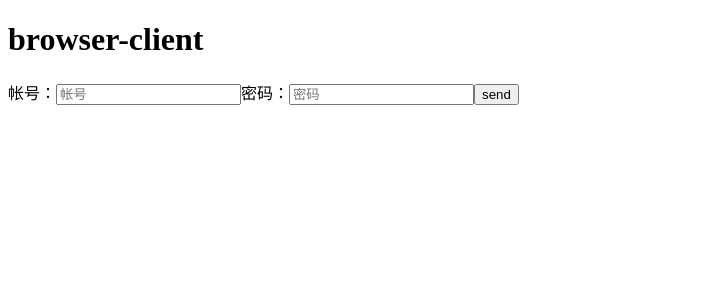
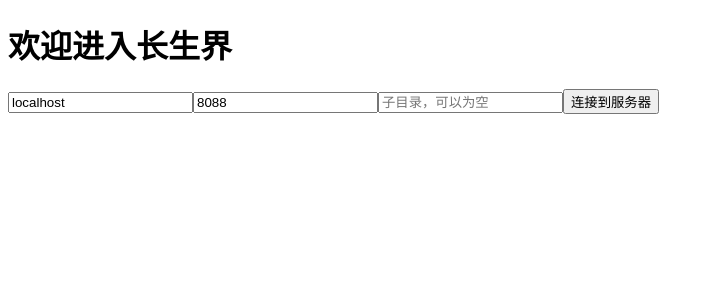
Before and after one commit to sandogeek/browser-client, an Angular app: page / in a window 1280 px wide. Shown: the top 300 px of the page, without its empty margins (0-714 px from the left). Built offline with nearby package versions, Linux system fonts and the light colour scheme; no server answers.

Commit message:
能在界面上配置服务端地址，正确的输入才会发送请求

```diff
--- a/src/app/app.component.html
+++ b/src/app/app.component.html
@@ -1,3 +1,3 @@
-<h1>{{title}}</h1>
+<h1>欢迎进入{{title}}</h1>
 <!-- <app-web-socket-subject></app-web-socket-subject> -->
 <app-login></app-login>
--- a/src/app/app.component.ts
+++ b/src/app/app.component.ts
@@ -9,7 +9,7 @@ import { WebSocketService } from './shared/service/web-socket-service.service';
   styleUrls: ['./app.component.css']
 })
 export class AppComponent implements OnInit {
-  title = 'browser-client';
+  title = '长生界';
 
   constructor(
     private websocketService: WebSocketService
--- a/src/app/login/login.component.html
+++ b/src/app/login/login.component.html
@@ -1,3 +1,12 @@
+<div *ngIf="state!==1">
+  <p *ngIf="state===3">{{hint}}</p>
+  <input name="address" placeholder="地址" type="text" [(ngModel)]="address">
+  <input name="port" placeholder="端口号" type="text" [(ngModel)]="port">
+  <input name="subdir" placeholder="子目录，可以为空" type="text" [(ngModel)]="subdir">
+  <button (click)="connect()">连接到服务器</button>
+</div>
+<div *ngIf="state===1">
+  <p>{{hint}}</p>
   <form (submit)="sendPacket()">
       <label for="account">帐号：</label>
       <input name="account" placeholder="帐号" type="text" [(ngModel)]="account">
@@ -5,3 +14,4 @@
       <input name="password" placeholder="密码" type="password" [(ngModel)]="password">
       <button type="submit">send</button>
     </form>
+</div>
--- a/src/app/login/login.component.ts
+++ b/src/app/login/login.component.ts
@@ -1,6 +1,7 @@
 import { Component, OnInit } from '@angular/core';
 import { WebSocketService } from '../shared/service/web-socket-service.service';
 import { LoginAuthReq } from '../bussiness/login/packet/LoginAuthReq';
+import { stringify } from '@angular/core/src/util';
 
 @Component({
   selector: 'app-login',
@@ -10,19 +11,57 @@ import { LoginAuthReq } from '../bussiness/login/packet/LoginAuthReq';
 export class LoginComponent implements OnInit {
   account: string;
   password: string;
+  address: string;
+  // 1 成功 2 初始状态断开 3显示重连提示
+  state: number;
+  hint: string;
+  port: number;
+  subdir: string;
 
   constructor(
     private wsService: WebSocketService,
     private loginAuthReq: LoginAuthReq
-  ) { }
+  ) {
+    this.address = 'localhost';
+    this.state = 2;
+    this.port = 8088;
+    this.subdir = '';
+  }
 
   ngOnInit() {
+  }
+  connect() {
+    // 订阅了服务器发送过来的消息，并把消息打印在控制台上
+    this.wsService.$observable = this.wsService.createObservableSocket(`ws://${this.address}:${this.port}/${this.subdir}`);
+    this.wsService.$observable.subscribe(
+      data => {
+        if (data as string) {
+          this.state = 1;
+          this.hint = data as string;
+        }
+        console.log(data);
+      },
+      err => console.log(err),
+      () => {
+        this.state = 3;
+        this.hint = '服务器已关闭此channel,请重新连接';
+        console.log(this.hint);
+      }
+    );
   }
 
   // 向服务端发送消息
   sendPacket() {
+    if (this.account === undefined || this.account === '') {
+      this.hint = '帐号不能为空';
+      return;
+    } else if (this.password === undefined || this.password === '') {
+      this.hint = '密码不能为空';
+      return;
+    }
     this.loginAuthReq.$account = this.account;
     this.loginAuthReq.$password = this.password;
     this.wsService.sendPacket(this.loginAuthReq);
+    this.hint = undefined;
   }
 }
--- a/src/app/shared/service/web-socket-service.service.ts
+++ b/src/app/shared/service/web-socket-service.service.ts
@@ -1,7 +1,7 @@
 import { Injectable, OnInit } from '@angular/core';
 import { Observable } from 'rxjs';
 import { ReqPakcet} from '../model/packet/ReqPacket';
-import { RespPacket } from '../model/packet/RespPakcet';
+// import { RespPacket } from '../model/packet/RespPakcet';
 import { IPacket } from '../model/packet/IPacket';
 import { PacketId } from '../model/packet/PacketId';
 import { load, Root } from 'protobufjs';
@@ -12,7 +12,7 @@ import { load, Root } from 'protobufjs';
 })
 export class WebSocketService {
   private ws: WebSocket;
-  private observable: Observable<RespPacket>;
+  private observable: Observable<any>;
 
     /**
      * Getter $ws
@@ -24,9 +24,9 @@ export class WebSocketService {
 
     /**
      * Getter $observable
-     * @return {Observable<RespPacket>}
+     * @return {Observable<any>}
      */
-  public get $observable(): Observable<RespPacket> {
+  public get $observable(): Observable<any> {
     return this.observable;
   }
 
@@ -40,30 +40,24 @@ export class WebSocketService {
 
     /**
      * Setter $observable
-     * @param {Observable<RespPacket>} value
+     * @param {Observable<any>} value
      */
-  public set $observable(value: Observable<RespPacket>) {
+  public set $observable(value: Observable<any>) {
     this.observable = value;
   }
 
   constructor(
     private packetId: PacketId
   ) {
-    // 订阅了服务器发送过来的消息，并把消息打印在控制台上
-    this.createObservableSocket('ws://localhost:8088/')
-    .subscribe(
-      data => console.log(data),
-      err => console.log(err),
-      () => console.log('流已经结束')
-    );
   }
 
   // 返回一个可观测的流，包括服务器返回的消息
-  createObservableSocket(url: string): Observable<RespPacket> {
+  createObservableSocket(url: string): Observable<any> {
     this.ws = new WebSocket(url);
     this.ws.binaryType = 'arraybuffer';
     return new Observable(
       observer => {
+        this.ws.onopen = (event) => observer.next('连接到服务器成功');
         this.ws.onmessage = (event) => {
           // 把event.data转化为RespPacket
           observer.next(event.data);
```
Lines whose indentation alone changed are shown as unchanged.
